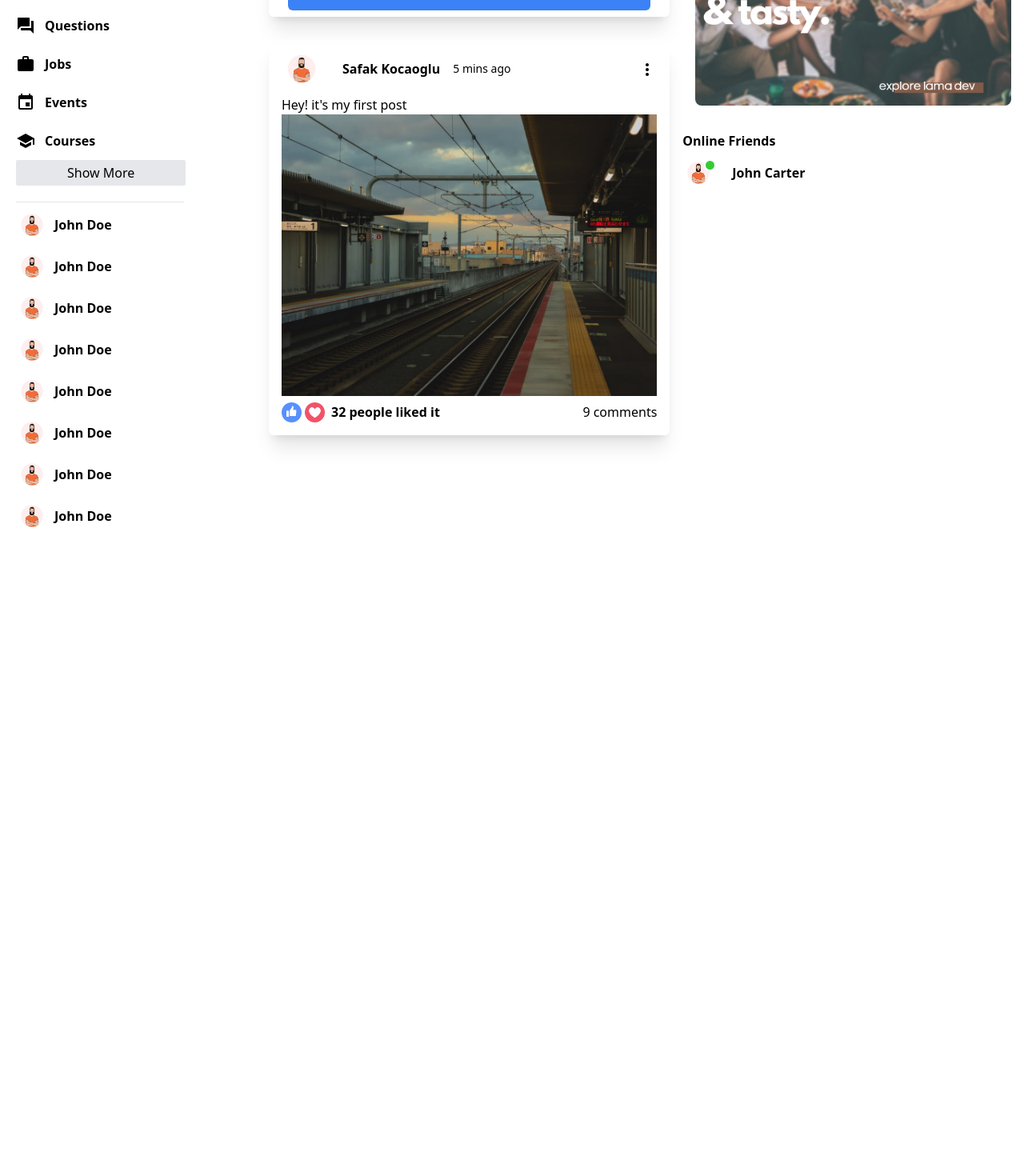
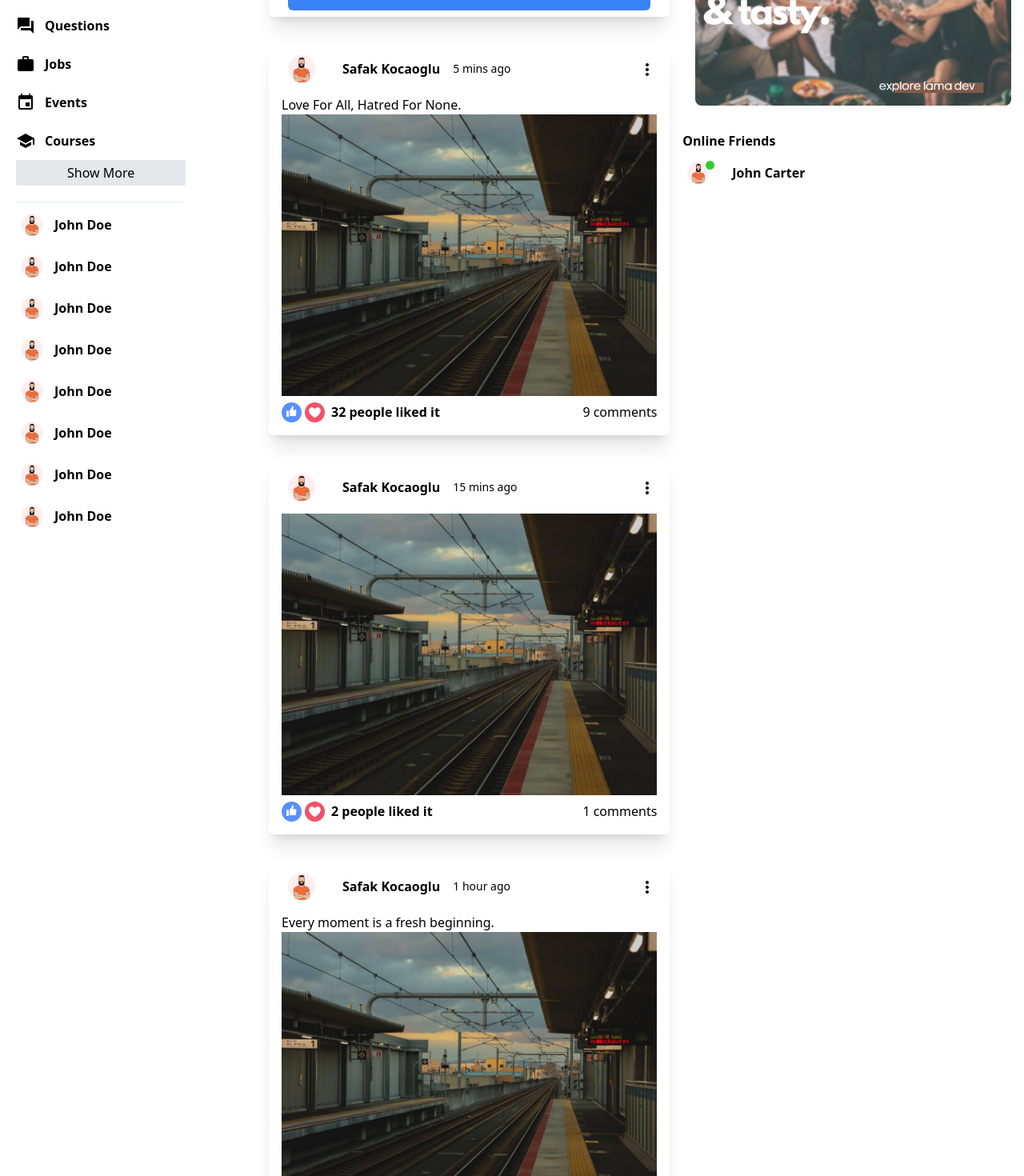
Before and after one commit to chienwchou/social-app, a React (Create React App) app: page / in a window 1280 px wide. Shown: the part 320-1790 px from the top of the page at 80% size. Before the commit the page ends 997 px from the top, so only its background shows below. Built offline with nearby package versions, Linux system fonts and the light colour scheme.

Commit message:
import dummy post data

```diff
--- a/src/components/feed/Feed.jsx
+++ b/src/components/feed/Feed.jsx
@@ -1,14 +1,18 @@
+import { Posts } from "../../dummyData";
 import Post from "../post/Post";
 import Share from "../share/Share";
 import "./feed.css";
 
 export default function Feed({ className, ...props }) {
+  console.log(Posts);
   return (
     <div className={"feed " + className}>
       <div className="feedWrapper">
         <div>
           <Share />
-          <Post />
+          {Posts.map((p) => (
+            <Post key={p.id} post={p} />
+          ))}
         </div>
       </div>
     </div>
--- a/src/components/post/Post.jsx
+++ b/src/components/post/Post.jsx
@@ -1,7 +1,7 @@
 import { MoreVert } from "@mui/icons-material";
 import "./post.css";
 
-export default function Post() {
+export default function Post({ post }) {
   return (
     <div className="post m-4 shadow-xl rounded-md">
       <div className="postWrapper mx-4 my-8">
@@ -9,14 +9,14 @@
           <div className="postTopLeft flex items-center gap-4">
             <img className="postProfileImg" src="/assets/person/1.jpg" alt="" />
             <span className="postUsername font-bold">Safak Kocaoglu</span>
-            <span className="postDate text-sm">5 mins ago</span>
+            <span className="postDate text-sm">{post.date}</span>
           </div>
           <div className="postTopRight">
             <MoreVert />
           </div>
         </div>
         <div className="postCenter pb-2">
-          <span className="postText">Hey! it's my first post</span>
+          <span className="postText">{post?.desc}</span>
           <img className="postImg" src="/assets/post/1.jpeg" alt="" />
         </div>
         <div className="postBottom flex pb-4 justify-between">
@@ -26,11 +26,11 @@
               <img className="heartIcon" src="/assets/heart.png" alt="" />
             </div>
             <span className="postLikeCounter font-bold">
-              32 people liked it
+              {post.like} people liked it
             </span>
           </div>
           <div className="postBottomRight">
-            <span className="postCommentText">9 comments</span>
+            <span className="postCommentText">{post.comment} comments</span>
           </div>
         </div>
       </div>
--- /dev/null
+++ b/src/dummyData.js
@@ -0,0 +1,139 @@
+export const Users = [
+  {
+    id:1,
+    profilePicture: "assets/person/1.jpeg",
+    username: "Safak Kocaoglu",
+  },
+  {
+    id:2,
+    profilePicture: "assets/person/2.jpeg",
+    username: "Janell Shrum",
+  },
+  {
+    id:3,
+    profilePicture: "assets/person/3.jpeg",
+    username: "Alex Durden",
+  },
+  {
+    id:4,
+    profilePicture: "assets/person/4.jpeg",
+    username: "Dora Hawks",
+  },
+  {
+    id:5,
+    profilePicture: "assets/person/5.jpeg",
+    username: "Thomas Holden",
+  },
+  {
+    id:6,
+    profilePicture: "assets/person/6.jpeg",
+    username: "Shirley Beauchamp",
+  },
+  {
+    id:7,
+    profilePicture: "assets/person/7.jpeg",
+    username: "Travis Bennett",
+  },
+  {
+    id:8,
+    profilePicture: "assets/person/8.jpeg",
+    username: "Kristen Thomas",
+  },
+  {
+    id:9,
+    profilePicture: "assets/person/9.jpeg",
+    username: "Gary Duty",
+  },
+  {
+    id:10,
+    profilePicture: "assets/person/10.jpeg",
+    username: "Safak Kocaoglu",
+  },
+];
+
+export const Posts = [
+  {
+    id: 1,
+    desc: "Love For All, Hatred For None.",
+    photo: "assets/post/1.jpeg",
+    date: "5 mins ago",
+    userId: 1,
+    like: 32,
+    comment: 9,
+  },
+  {
+    id: 2,
+    photo: "assets/post/2.jpeg",
+    date: "15 mins ago",
+    userId: 2,
+    like: 2,
+    comment: 1,
+  },
+  {
+    id: 3,
+    desc: "Every moment is a fresh beginning.",
+    photo: "assets/post/3.jpeg",
+    date: "1 hour ago",
+    userId: 3,
+    like: 61,
+    comment: 2,
+  },
+  {
+    id: 4,
+    photo: "assets/post/4.jpeg",
+    date: "4 hours ago",
+    userId: 4,
+    like: 7,
+    comment: 3,
+  },
+  {
+    id: 5,
+    photo: "assets/post/5.jpeg",
+    date: "5 hours ago",
+    userId: 5,
+    like: 23,
+    comment: 5,
+  },
+  {
+    id: 6,
+    photo: "assets/post/6.jpeg",
+    date: "1 day ago",
+    userId: 6,
+    like: 44,
+    comment: 6,
+  },
+  {
+    id: 7,
+    desc: "Never regret anything that made you smile.",
+    photo: "assets/post/7.jpeg",
+    date: "2 days ago",
+    userId: 7,
+    like: 52,
+    comment: 3,
+  },
+  {
+    id: 8,
+    photo: "assets/post/8.jpeg",
+    date: "3 days ago",
+    userId: 8,
+    like: 15,
+    comment: 1,
+  },
+  {
+    id: 9,
+    desc: "Change the world by being yourself.",
+    photo: "assets/post/9.jpeg",
+    date: "5 days ago",
+    userId: 9,
+    like: 11,
+    comment: 2,
+  },
+  {
+    id: 10,
+    photo: "assets/post/10.jpeg",
+    date: "1 week ago",
+    userId: 10,
+    like: 104,
+    comment: 12,
+  },
+];
```
